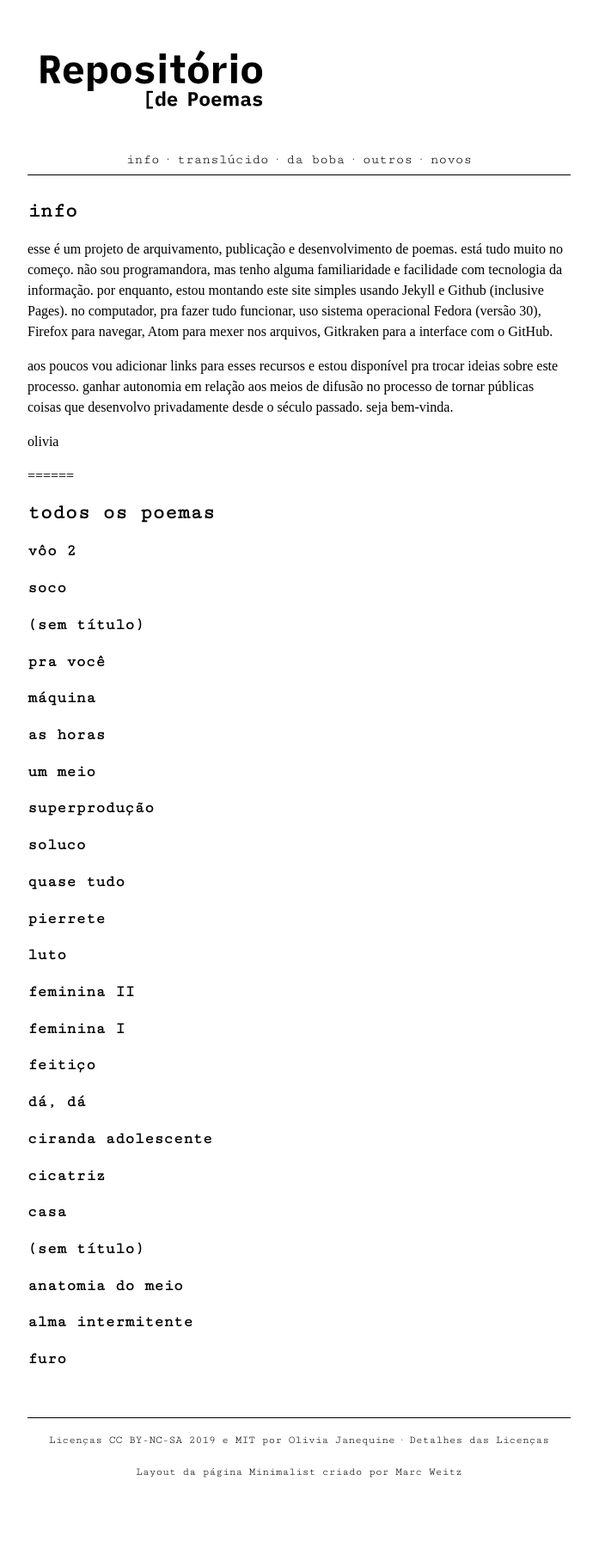
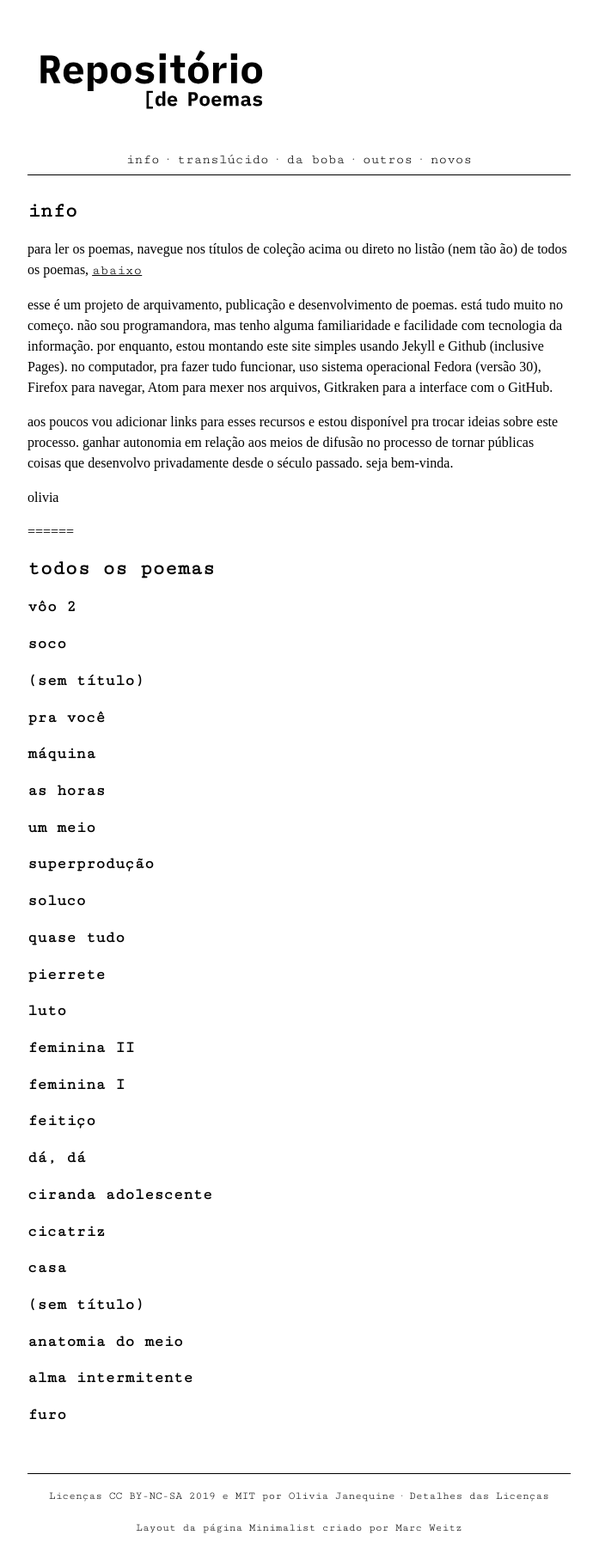
Before and after one commit to olivia-olivia/olivia-olivia.github.io, a Jekyll site: the page built from index.md, in a window 1280 px wide. Shown: the whole page at 86% size, without its empty margins (292-982 px from the left). Built offline with Jekyll 4.4.1, drawn with Linux system fonts in a browser that asks for light colours; some web fonts are replaced; before the commit the page ends 1757 px from its top, so only the background shows below that.

Commit message:
alterando a apresentação

```diff
--- a/index.md
+++ b/index.md
@@ -5,6 +5,8 @@
 layout: default
 title: info
 ---
+
+para ler os poemas, navegue nos títulos de coleção acima ou direto no listão (nem tão ão) de todos os poemas, [abaixo](#todos-os-poemas)
 
 esse é um projeto de arquivamento, publicação e desenvolvimento de poemas.
 está tudo muito no começo. não sou programandora, mas tenho alguma familiaridade
```
